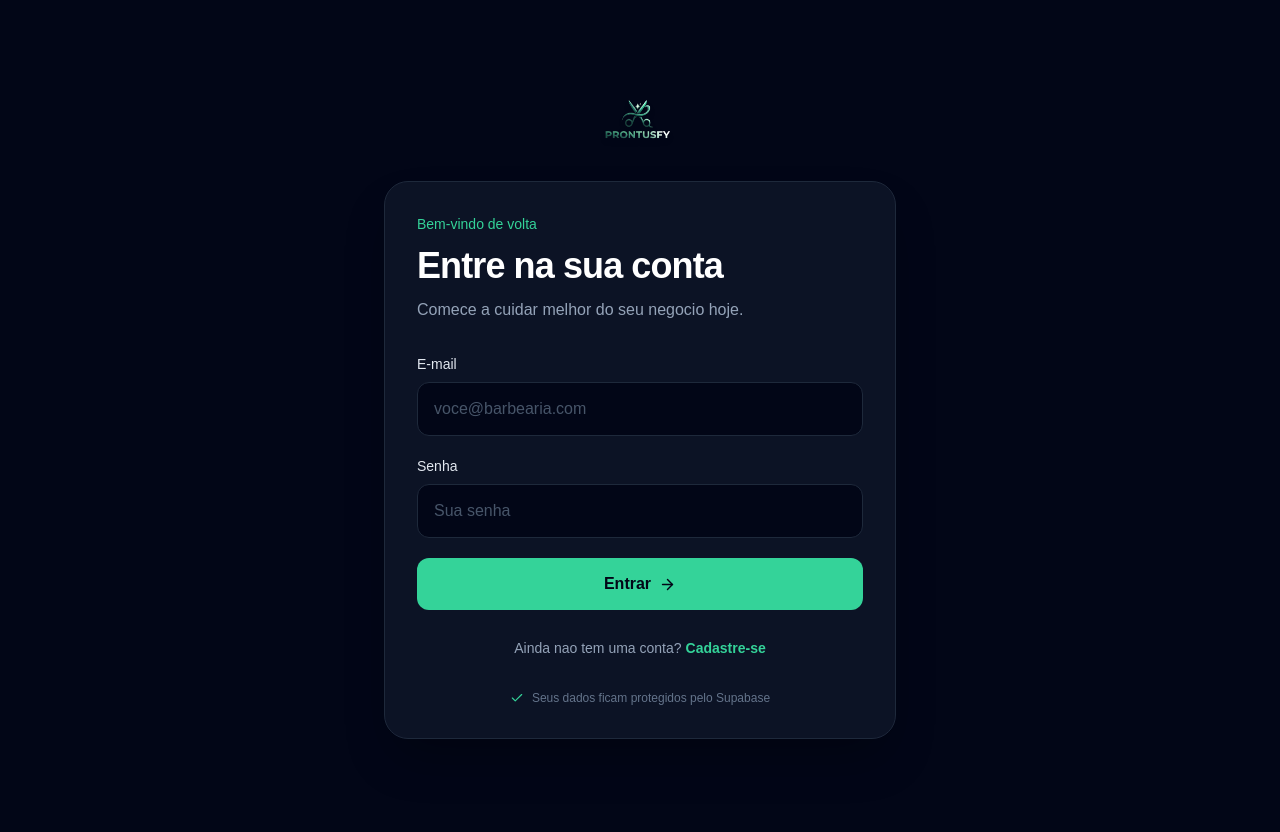
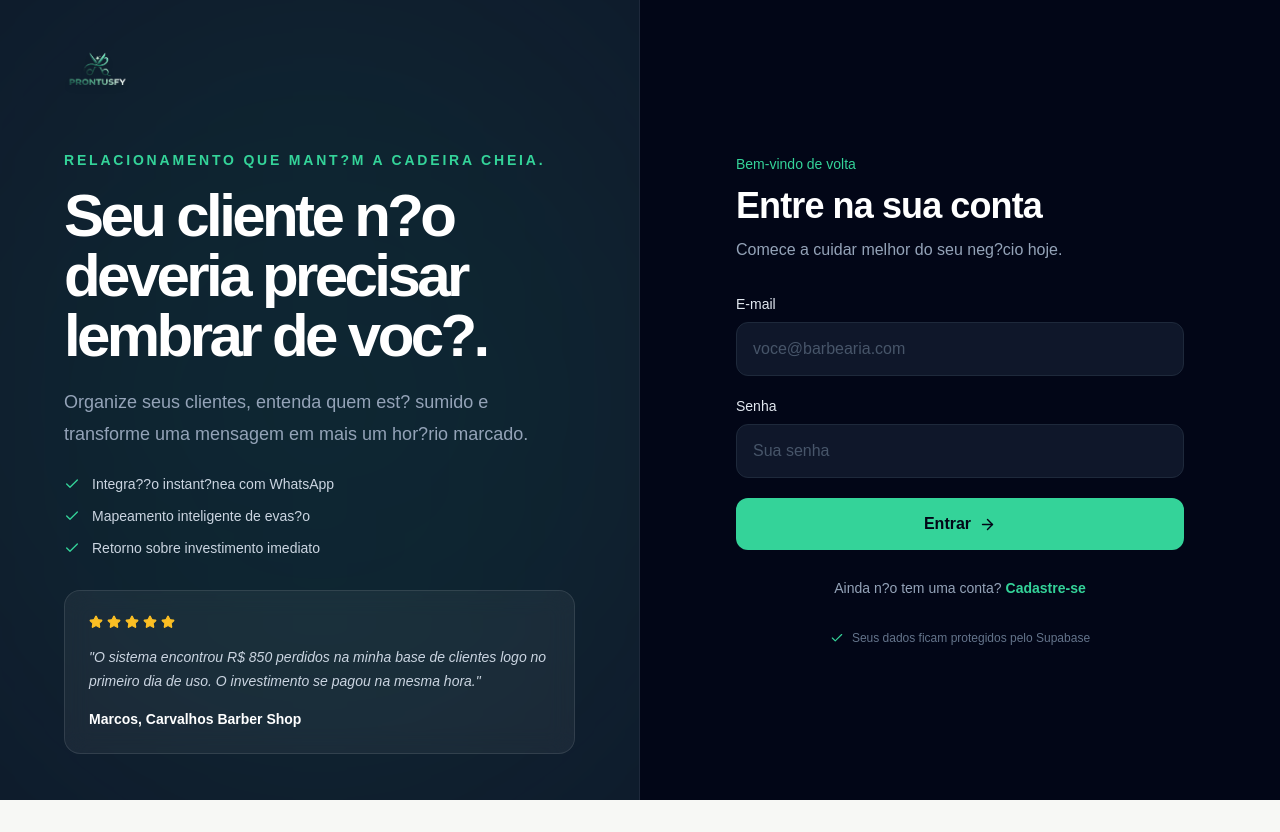
Before and after one commit to barbergrowth523-del/localgrowth, a Next.js app in the folder frontend/: page /login in a window 1280 px wide. After the commit the page ends 800 px from the top, so only its background shows below. Built offline with nearby package versions, Linux system fonts and the light colour scheme.

Commit message:
restore split screen authentication

```diff
--- a/frontend/components/auth/AuthLayout.tsx
+++ b/frontend/components/auth/AuthLayout.tsx
@@ -1,17 +1,29 @@
 import type { ReactNode } from 'react'
 import BrandLogo from '@/components/BrandLogo'
 
-export function AuthLayout({ children }: { children: ReactNode }) {
+type AuthLayoutProps = {
+  children: ReactNode
+  aside: ReactNode
+}
+
+export function AuthLayout({ children, aside }: AuthLayoutProps) {
   return (
-    <main className="min-h-screen w-full bg-slate-950 px-4 py-8 text-white sm:px-6 sm:py-12">
-      <div className="mx-auto flex min-h-[calc(100vh-4rem)] w-full max-w-lg flex-col justify-center">
-        <div className="mb-8 flex justify-center">
-          <BrandLogo markClassName="h-14 w-auto max-w-[180px]" />
+    <main className="flex min-h-screen w-full overflow-x-hidden bg-slate-950 text-white lg:h-screen lg:overflow-hidden">
+      <aside className="relative hidden w-1/2 flex-col justify-center overflow-hidden border-r border-slate-800 bg-slate-900 px-10 py-12 lg:flex xl:px-16">
+        <div className="pointer-events-none absolute left-1/2 top-1/2 h-[120%] w-[120%] -translate-x-1/2 -translate-y-1/2 rounded-full bg-emerald-500/10 blur-[160px]" />
+        <div className="relative z-10 mx-auto w-full max-w-2xl">
+          <BrandLogo markClassName="h-12 w-auto max-w-[180px]" />
+          {aside}
         </div>
-        <section className="w-full rounded-3xl border border-slate-800 bg-slate-900/80 p-6 shadow-2xl shadow-black/30 backdrop-blur-xl sm:p-8">
+      </aside>
+      <section className="flex w-full flex-col items-center justify-center bg-slate-950 px-6 py-10 sm:px-8 lg:w-1/2 lg:px-12">
+        <div className="mx-auto w-full max-w-md">
+          <div className="mb-8 flex justify-center lg:hidden">
+            <BrandLogo markClassName="h-12 w-auto max-w-[180px]" />
+          </div>
           {children}
-        </section>
-      </div>
+        </div>
+      </section>
     </main>
   )
 }
--- a/frontend/components/auth/login-form.tsx
+++ b/frontend/components/auth/login-form.tsx
@@ -1,7 +1,7 @@
 'use client'
 
 import { FormEvent, useState } from 'react'
-import { ArrowRight, Check } from 'lucide-react'
+import { ArrowRight, Check, Star } from 'lucide-react'
 import { createClient } from '@/lib/supabase/client'
 import { AuthLayout } from '@/components/auth/AuthLayout'
 
@@ -27,62 +27,37 @@ export function LoginForm({ initialMode = 'login' }: { initialMode?: 'login' | '
   }
 
   return (
-    <AuthLayout>
+    <AuthLayout
+      aside={
+        <div className="mt-12">
+          <p className="mb-4 text-sm font-bold uppercase tracking-[.2em] text-emerald-400">Relacionamento que mant?m a cadeira cheia.</p>
+          <h1 className="text-5xl font-semibold leading-[.98] tracking-[-.06em] text-white xl:text-6xl">Seu cliente n?o deveria precisar lembrar de voc?.</h1>
+          <p className="mt-5 text-base leading-7 text-slate-400 xl:text-lg xl:leading-8">Organize seus clientes, entenda quem est? sumido e transforme uma mensagem em mais um hor?rio marcado.</p>
+          <ul className="mt-6 space-y-3 text-sm text-slate-300">
+            <li className="flex items-center gap-3"><Check size={16} className="shrink-0 text-emerald-400" />Integra??o instant?nea com WhatsApp</li>
+            <li className="flex items-center gap-3"><Check size={16} className="shrink-0 text-emerald-400" />Mapeamento inteligente de evas?o</li>
+            <li className="flex items-center gap-3"><Check size={16} className="shrink-0 text-emerald-400" />Retorno sobre investimento imediato</li>
+          </ul>
+          <div className="mt-8 w-full rounded-2xl border border-white/10 bg-white/5 p-5 backdrop-blur-md sm:p-6">
+            <div className="flex gap-1 text-amber-400">{[1, 2, 3, 4, 5].map((star) => <Star key={star} size={14} fill="currentColor" />)}</div>
+            <p className="mt-4 text-sm italic leading-6 text-slate-300">&quot;O sistema encontrou R$ 850 perdidos na minha base de clientes logo no primeiro dia de uso. O investimento se pagou na mesma hora.&quot;</p>
+            <p className="mt-4 text-sm font-semibold text-white">Marcos, Carvalhos Barber Shop</p>
+          </div>
+        </div>
+      }
+    >
       <div>
         <p className="text-sm font-medium text-emerald-400">Bem-vindo de volta</p>
-        <h1 className="mt-3 text-3xl font-bold tracking-tight text-white sm:text-4xl">
-          {mode === 'login' ? 'Entre na sua conta' : 'Crie sua conta'}
-        </h1>
-        <p className="mt-3 text-sm leading-6 text-slate-400 sm:text-base">
-          Comece a cuidar melhor do seu negocio hoje.
-        </p>
-
+        <h2 className="mt-3 text-3xl font-bold tracking-tight text-white sm:text-4xl">{mode === 'login' ? 'Entre na sua conta' : 'Crie sua conta'}</h2>
+        <p className="mt-3 text-sm leading-6 text-slate-400 sm:text-base">Comece a cuidar melhor do seu neg?cio hoje.</p>
         <form onSubmit={submit} className="mt-8 space-y-5">
-          <label className="block text-sm font-medium text-slate-200">
-            E-mail
-            <input
-              required
-              type="email"
-              value={email}
-              onChange={(event) => setEmail(event.target.value)}
-              className="mt-2 w-full rounded-xl border border-slate-800 bg-slate-950 px-4 py-3.5 text-base text-white outline-none ring-emerald-400 transition placeholder:text-slate-600 focus:ring-2"
-              placeholder="voce@barbearia.com"
-            />
-          </label>
-          <label className="block text-sm font-medium text-slate-200">
-            Senha
-            <input
-              required
-              minLength={6}
-              type="password"
-              value={password}
-              onChange={(event) => setPassword(event.target.value)}
-              className="mt-2 w-full rounded-xl border border-slate-800 bg-slate-950 px-4 py-3.5 text-base text-white outline-none ring-emerald-400 transition placeholder:text-slate-600 focus:ring-2"
-              placeholder="Sua senha"
-            />
-          </label>
+          <label className="block text-sm font-medium text-slate-200">E-mail<input required type="email" value={email} onChange={(event) => setEmail(event.target.value)} className="mt-2 w-full rounded-xl border border-slate-800 bg-slate-900 px-4 py-3.5 text-base text-white outline-none ring-emerald-400 transition placeholder:text-slate-600 focus:ring-2" placeholder="voce@barbearia.com" /></label>
+          <label className="block text-sm font-medium text-slate-200">Senha<input required minLength={6} type="password" value={password} onChange={(event) => setPassword(event.target.value)} className="mt-2 w-full rounded-xl border border-slate-800 bg-slate-900 px-4 py-3.5 text-base text-white outline-none ring-emerald-400 transition placeholder:text-slate-600 focus:ring-2" placeholder="Sua senha" /></label>
           {message && <p className="rounded-lg border border-amber-400/20 bg-amber-400/10 px-3 py-2 text-sm text-amber-200">{message}</p>}
-          <button
-            disabled={loading}
-            type="submit"
-            className="flex w-full items-center justify-center gap-2 rounded-xl bg-emerald-400 py-3.5 text-base font-semibold text-slate-950 transition hover:bg-emerald-500 disabled:opacity-60"
-          >
-            {loading ? 'Aguarde...' : mode === 'login' ? 'Entrar' : 'Criar conta'}
-            <ArrowRight size={17} />
-          </button>
+          <button disabled={loading} type="submit" className="flex w-full items-center justify-center gap-2 rounded-xl bg-emerald-400 py-3.5 text-base font-semibold text-slate-950 transition hover:bg-emerald-500 disabled:opacity-60">{loading ? 'Aguarde...' : mode === 'login' ? 'Entrar' : 'Criar conta'}<ArrowRight size={17} /></button>
         </form>
-
-        <button
-          type="button"
-          onClick={() => { setMode(mode === 'login' ? 'signup' : 'login'); setMessage('') }}
-          className="mt-7 flex w-full items-center justify-center gap-1 text-sm text-slate-400"
-        >
-          {mode === 'login' ? 'Ainda nao tem uma conta?' : 'Ja tem uma conta?'}
-          <span className="font-semibold text-emerald-400">{mode === 'login' ? 'Cadastre-se' : 'Entrar'}</span>
-        </button>
-        <div className="mt-8 flex items-center justify-center gap-2 text-xs text-slate-500">
-          <Check size={14} className="text-emerald-400" /> Seus dados ficam protegidos pelo Supabase
-        </div>
+        <button type="button" onClick={() => { setMode(mode === 'login' ? 'signup' : 'login'); setMessage('') }} className="mt-7 flex w-full items-center justify-center gap-1 text-sm text-slate-400">{mode === 'login' ? 'Ainda n?o tem uma conta?' : 'J? tem uma conta?'}<span className="font-semibold text-emerald-400">{mode === 'login' ? 'Cadastre-se' : 'Entrar'}</span></button>
+        <div className="mt-8 flex items-center justify-center gap-2 text-xs text-slate-500"><Check size={14} className="text-emerald-400" /> Seus dados ficam protegidos pelo Supabase</div>
       </div>
     </AuthLayout>
   )
```
